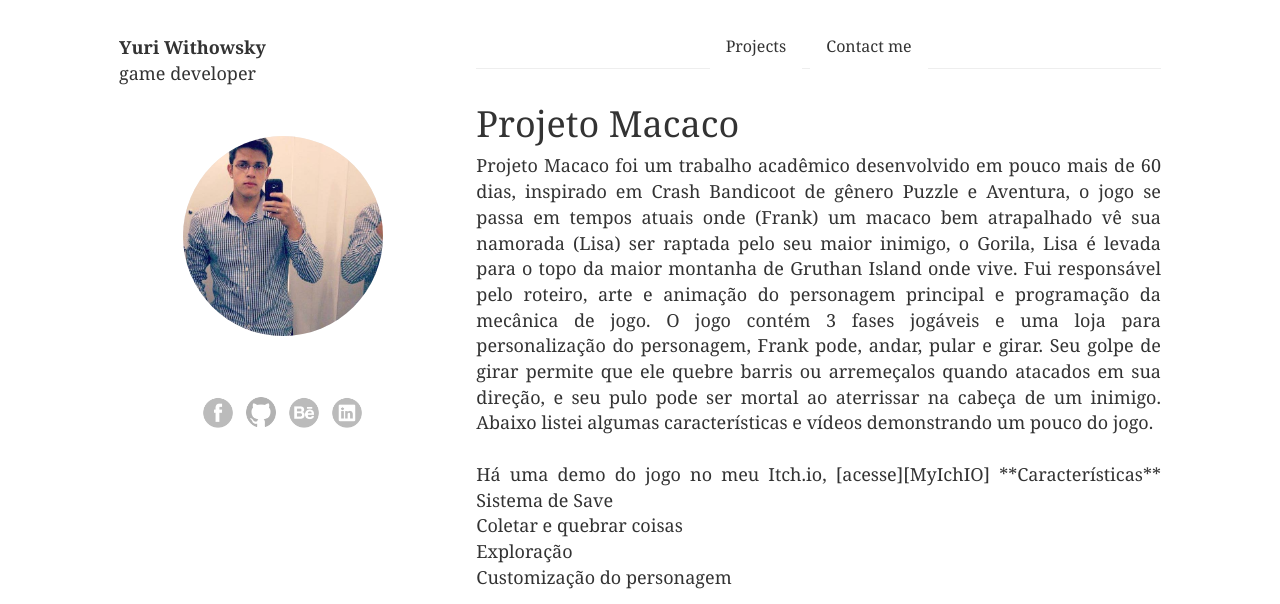
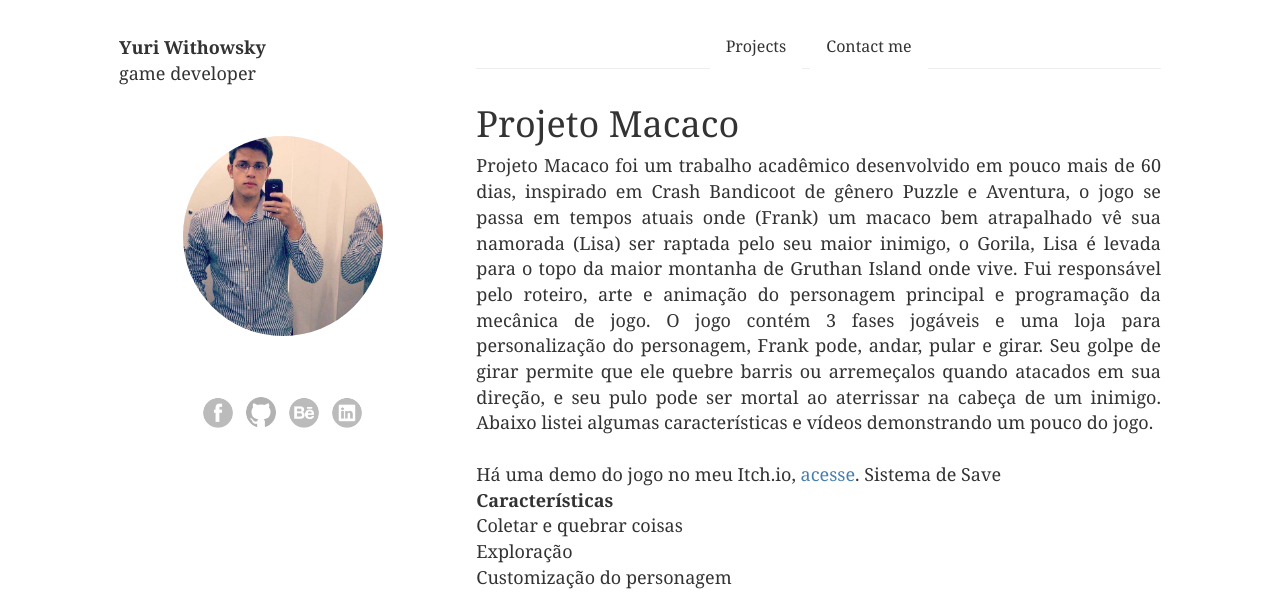
Before and after one commit to yuriwithowsky/yuriwithowsky.github.io, a Jekyll site: the page built from _posts/2015-09-29-project-monkey.md, in a window 1280 px wide and 900 px high, cut to the strip 0-604 px from the top of the window. Built offline with Jekyll 4.4.1, drawn with Linux system fonts in a browser that asks for light colours; some web fonts are replaced; some of the changed text lies outside the part shown.

Commit message:
Update 2015-09-29-project-monkey.md

```diff
--- a/_posts/2015-09-29-project-monkey.md
+++ b/_posts/2015-09-29-project-monkey.md
@@ -16,8 +16,9 @@ O jogo contém 3 fases jogáveis e uma loja para personalização do personagem,
 
 Abaixo listei algumas características e vídeos demonstrando um pouco do jogo.<br><br>
 
-Há uma demo do jogo no meu Itch.io, [acesse][MyIchIO]
-**Características**
+Há uma demo do jogo no meu Itch.io, <a href="https://yuriwithowsky.itch.io">acesse</a>.
+
+<b>Características</b>
 Sistema de Save<br>
 Coletar e quebrar coisas<br>
 Exploração<br>
```
Also changed, not shown: other parts of _posts/2015-09-29-project-monkey.md (+0 -2 lines).
